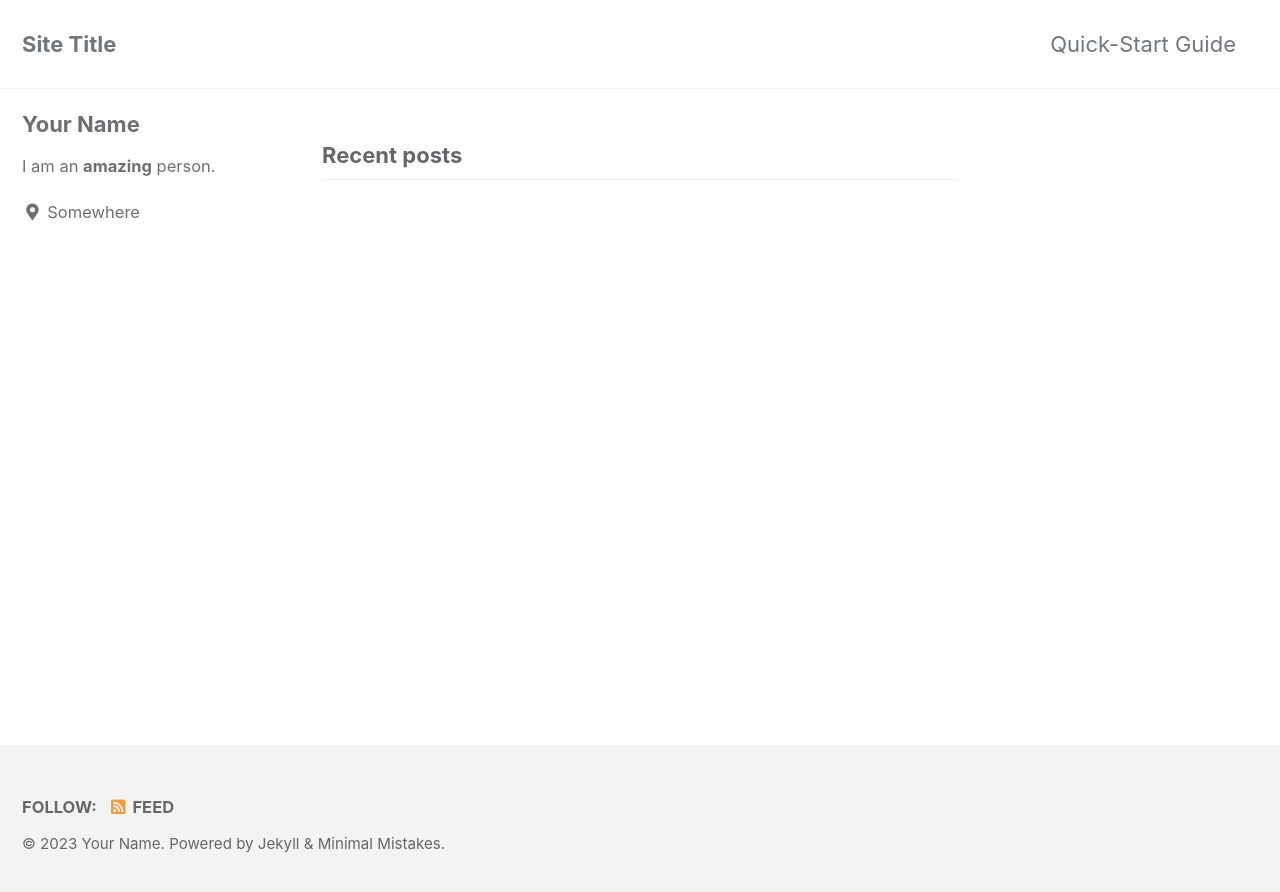
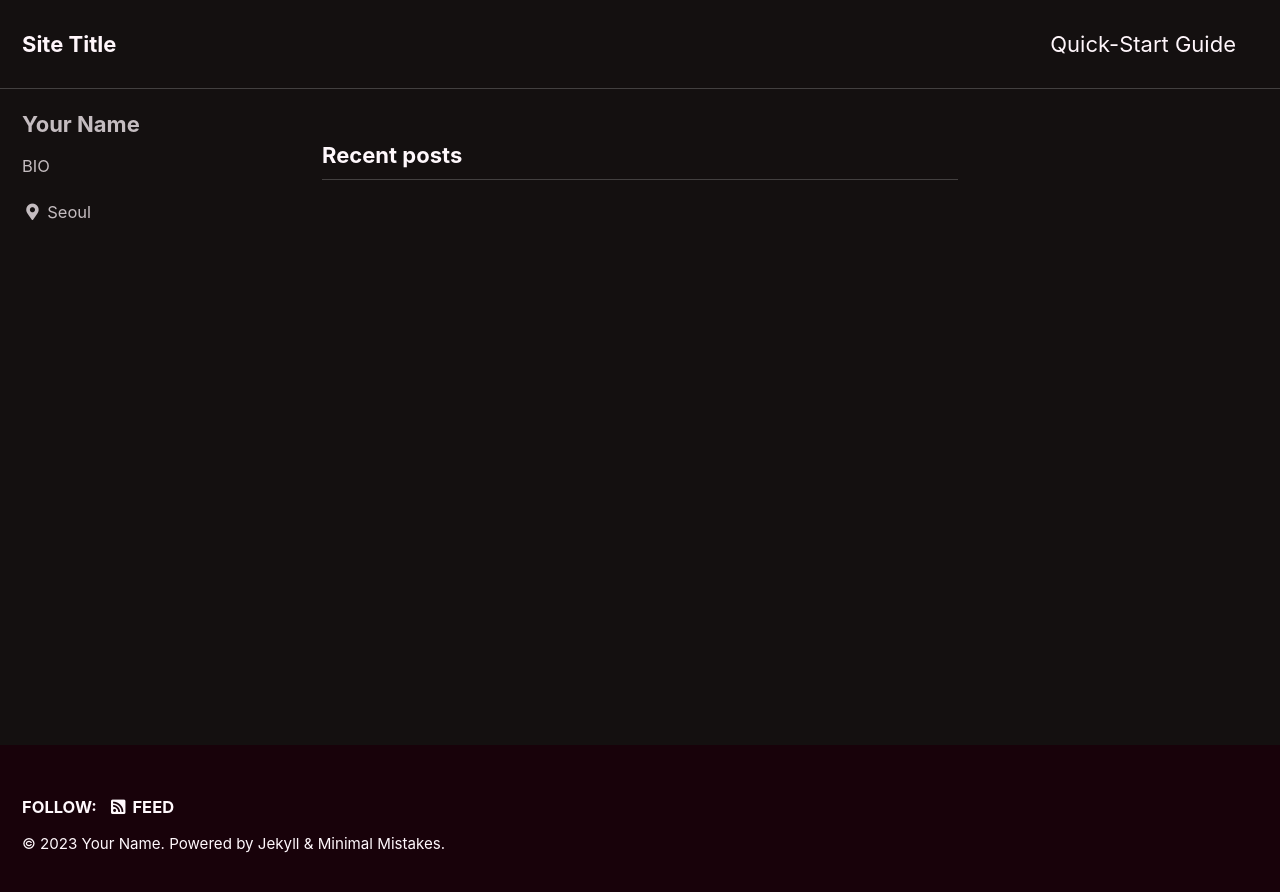
Before and after one commit to hyunkyumJ0/hyunkyumJ0.github.io, a Jekyll site: the page built from index.html, in a window 1280 px wide. Shown: the top 892 px of the page. Built offline with Jekyll 4.4.1, drawn with Linux system fonts in a browser that asks for light colours; cached includes are drawn as plain includes; the list of posts is cut into pages by our own code.

Commit message:
테스트

```diff
--- a/_config.yml
+++ b/_config.yml
@@ -12,7 +12,7 @@
 
 # theme                  : "minimal-mistakes-jekyll"
 # remote_theme           : "mmistakes/minimal-mistakes"
-minimal_mistakes_skin    : "default" # "air", "aqua", "contrast", "dark", "dirt", "neon", "mint", "plum", "sunrise"
+minimal_mistakes_skin    : "neon" # "air", "aqua", "contrast", "dark", "dirt", "neon", "mint", "plum", "sunrise"
 
 # Site Settings
 locale                   : "en-US"
@@ -21,8 +21,8 @@ title_separator          : "-"
 subtitle                 : # site tagline that appears below site title in masthead
 name                     : "Your Name"
 description              : "An amazing website."
-url                      : # the base hostname & protocol for your site e.g. "https://mmistakes.github.io"
-baseurl                  : # the subpath of your site, e.g. "/blog"
+url                      : "https://hyunkyumj0.github.io/"
+baseurl                  : "" # the subpath of your site, e.g. "/blog"
 repository               : # GitHub username/repo-name e.g. "mmistakes/minimal-mistakes"
 teaser                   : # path of fallback teaser image, e.g. "/assets/images/500x300.png"
 logo                     : # path of logo image to display in the masthead, e.g. "/assets/images/88x88.png"
@@ -106,8 +106,8 @@ analytics:
 author:
   name             : "Your Name"
   avatar           : # path of avatar image, e.g. "/assets/images/bio-photo.jpg"
-  bio              : "I am an **amazing** person."
-  location         : "Somewhere"
+  bio              : "BIO"
+  location         : "Seoul"
   email            :
   links:
     - label: "Email"
```
